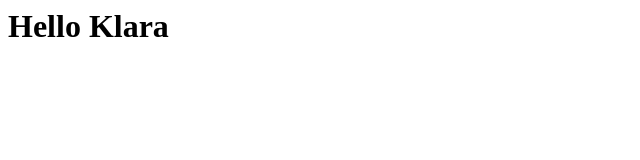
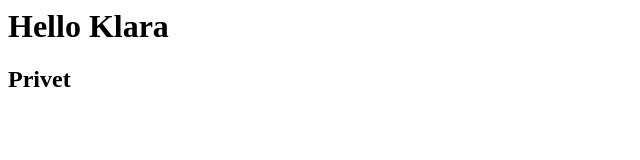
Before and after one commit to KlaraGrant/freecodecamp, a plain HTML site: page index.html in a window 1280 px wide. Shown: the full height of the page, 0-640 px from the left. Drawn offline with Linux system fonts and the light colour scheme.

Commit message:
adding h2

```diff
--- a/index.html
+++ b/index.html
@@ -1 +1,2 @@
 <h1> Hello Klara </h1>
+<h2> Privet </h2>
```
